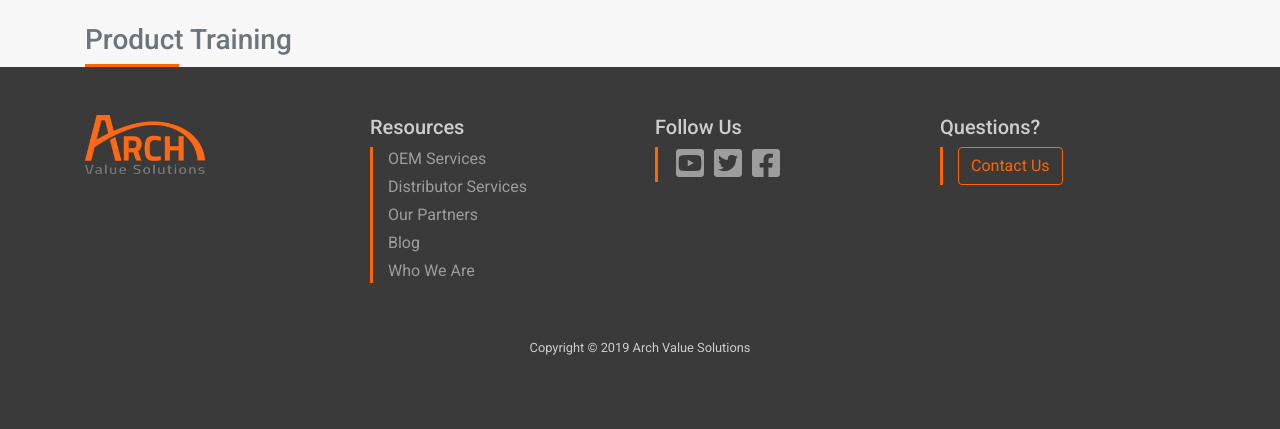
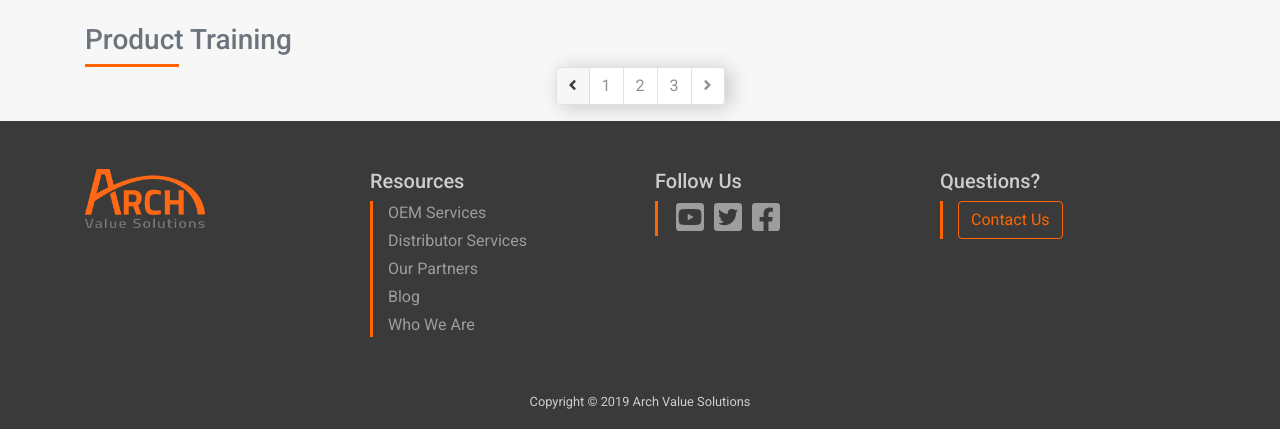
Before and after one commit to kchiv/arch_value_website, a Django app: page /blog/ in a window 1280 px wide. Shown: the part 375-804 px from the top of the page. Before the commit the page ends 730 px from the top, so only its background shows below. Run offline with Django 3.2, Linux system fonts and the light colour scheme; data that the repository does not hold is empty; some libraries are stand-ins or nearby versions.

Commit message:
added pagination styling

```diff
--- a/templates/posts/index.html
+++ b/templates/posts/index.html
@@ -19,6 +19,29 @@
 	.light-gray-arch-bg {
 		background-color: #f7f7f7;
 	}
+
+	.pag-custom {
+		box-shadow: 5px 2px 20px 0 rgba(0,0,0,0.20);
+	}
+
+	.pag-custom a {
+		color: #919191;
+	}
+
+	.pag-custom a:hover {
+		background-color: #f7f7f7;
+		color: #3a3a3a;
+	}
+
+	.pag-custom a:focus {
+		box-shadow: none;
+	}
+
+	.pag-custom a.active {
+		background-color: #f7f7f7;
+		color: #3a3a3a;
+	}
+
 </style>
 {% endblock %}
 
@@ -114,6 +137,17 @@ $(document).ready(function(){
 		</div>
 		<div class="row" id="general-post">
 		</div>
+		<div class="row justify-content-center">
+			<nav aria-label="Page navigation example">
+			  <ul class="pagination pag-custom pb-0">
+			    <li class="page-item"><a class="page-link active" href="#"><i class="fas fa-angle-left"></i></a></li>
+			    <li class="page-item"><a class="page-link" href="#">1</a></li>
+			    <li class="page-item"><a class="page-link" href="#">2</a></li>
+			    <li class="page-item"><a class="page-link" href="#">3</a></li>
+			    <li class="page-item"><a class="page-link" href="#"><i class="fas fa-angle-right"></i></a></li>
+			  </ul>
+			</nav>
+		</div>
 	</div>
 </div>
 {% endblock %}
```
